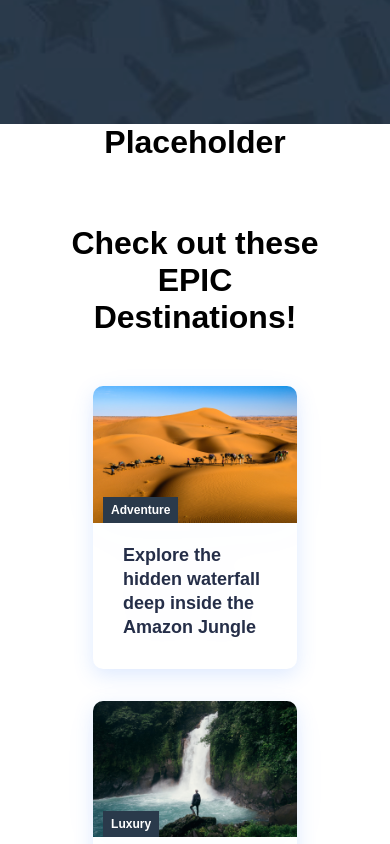
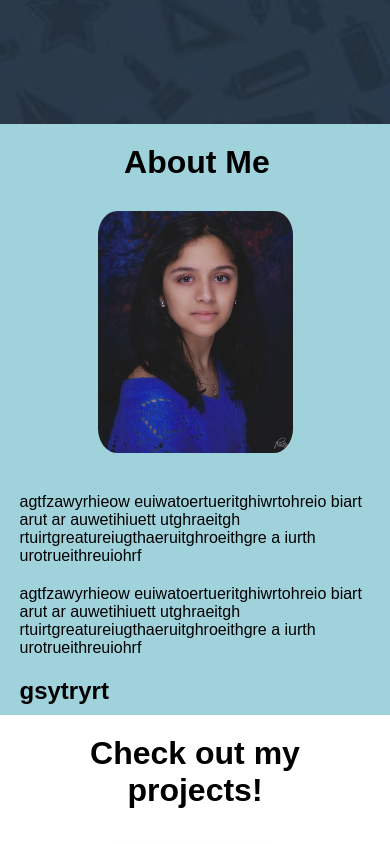
Before and after one commit to ndesh02/react-personal-website, a React (Create React App) app: page /resume in a window 390 px wide. Shown: the part 800-1644 px from the top of the page. Built offline with nearby package versions, Linux system fonts and the light colour scheme.

Commit message:
added project sections

```diff
--- a/src/App.js
+++ b/src/App.js
@@ -6,12 +6,14 @@ import Projects from './components/pages/Projects';
 import Resume from './components/pages/Resume'
 import Home from './components/pages/Home';
 import ContactMe from './components/pages/ContactMe';
+import ScrollToTop from './components/ScrollToTop';
 
 
 function App() {
   return (
     <>
       <Router>
+        <ScrollToTop/>
         <Navbar />
         <Switch>
           <Route path='/' exact component={Home} />
--- a/src/components/Cards.js
+++ b/src/components/Cards.js
@@ -6,7 +6,7 @@ import image8 from './img-8.jpg';
 function Cards() {
     return (
         <div className='cards'>
-      <h1>Check out these EPIC Destinations!</h1>
+      <h1>Check out my projects!</h1>
       <div className='cards__container'>
         <div className='cards__wrapper'>
           <ul className='cards__items' >
--- a/src/components/Navbar.css
+++ b/src/components/Navbar.css
@@ -114,6 +114,7 @@
     }
 
     .nav-links:hover {
+      border-bottom: #fff;
       background-color: #fff;
       color: #0b132b;
       border-radius: 0;
--- /dev/null
+++ b/src/components/ScrollToTop.js
@@ -0,0 +1,12 @@
+import { useEffect } from "react";
+import { useLocation } from "react-router-dom";
+
+export default function ScrollToTop() {
+  const { pathname } = useLocation();
+
+  useEffect(() => {
+    window.scrollTo(0, 0);
+  }, [pathname]);
+
+  return null;
+}
--- a/src/components/pages/Home.js
+++ b/src/components/pages/Home.js
@@ -4,12 +4,31 @@ import HeroSection from '../HeroSection';
 import Cards from '../Cards';
 import Footer from '../Footer';
 import './Pages.css';
+import picOfMe from './me.jpg';
+
 function Home() {
   return (
     <div>
         <HeroSection />
         <div className='about-me-container'>
-            <h1>Placeholder</h1>
+
+            <div className='about-me-body'>
+              <h1 id="about-me-title">About Me</h1>
+              <img src={picOfMe} alt="Neha Deshmukh" id='pic-of-me'/>
+              <p className='about-me-text'>
+                  agtfzawyrhieow euiwatoertueritghiwrtohreio biart arut ar
+                  auwetihiuett utghraeitgh rtuirtgreatureiugthaeruitghroeithgre
+                  a iurth urotrueithreuiohrf
+              </p>
+              <p className='about-me-text'>
+                  agtfzawyrhieow euiwatoertueritghiwrtohreio biart arut ar
+                  auwetihiuett utghraeitgh rtuirtgreatureiugthaeruitghroeithgre
+                  a iurth urotrueithreuiohrf
+              </p>
+              <h2 className='about-me-text'>gsytryrt</h2>
+
+            </div>
+
         </div>
         <Cards />
         <Footer />
--- a/src/components/pages/Pages.css
+++ b/src/components/pages/Pages.css
@@ -89,9 +89,30 @@ video {
   .btns .btn{
       margin: 6px;
   }
-  .fa-play-circle{
-      margin-left: 4px;
+  .about-me-container{
+    background-color: #a0d2db;
+    position: relative;
+    float: left;
+    width: 100%;
+    padding-bottom: 10px;
+    margin-bottom: 20px;
   }
+
+  .about-me-text{
+    margin-top: 20px;
+  }
+  #about-me-title{
+    padding-top: 20px;
+    padding-bottom: 10px;
+    padding-left: 1%;
+  }
+  #pic-of-me{
+    width: 20%;
+    margin: 20px;
+    border-radius: 10%;
+    float: left;
+  }
+
   @media screen and (max-width: 960px){
     .container > h1{
         color: #fff;
@@ -115,4 +136,17 @@ video {
     .btn {
         width: 100%;
     }
+    #pic-of-me{
+      clear:left;
+      width: 50%;
+      display: block;
+      margin-left: auto;
+      margin-right: auto;
+      float: none;
+    }
+    .about-me-text{
+      float: left;
+      padding-left: 5%;
+      padding-right: 5%;
+    }
   }
--- a/src/components/pages/Projects.css
+++ b/src/components/pages/Projects.css
@@ -1,10 +1,4 @@
-video {
-    object-fit: cover;
-    width: 100%;
-    height: 100%;
-    position: fixed;
-    z-index: -1;
-  }
+
 /* #0b132b
 #2a3a4b
 #3a506b
@@ -21,48 +15,58 @@ video {
     box-shadow: inset 0 0 0 1000px rgba(0, 0, 0, 0.2);
     object-fit: contain;
   }
+  .projects-list{
+    background-color: #a0d2db;
+    position: relative;
+    width: 100%;
+    min-height: fit-content;
+    overflow: hidden;
+  }
 
-  .projects-container > h1{
-      color: #fff;
-      font-size: 100px;
-      margin-top: -100px;
+  .project-text{
+    margin-top: 20px;
   }
-  .projects-container>p{
-      margin-top: 8px;
-      color: #fff;
-      font-size: 32px;
-      font-family: 'Trebuchet MS', 'Lucida Sans Unicode', 'Lucida Grande', 'Lucida Sans', Arial, sans-serif;
+  .project-title{
+    padding-top: 30px;
+    padding-bottom: 10px;
+    padding-left: 1%;
   }
-  .projects-btns{
-      margin-top: 32px;
+  .project-pic{
+    width: 20%;
+    margin: 20px;
+    border-radius: 5%;
+    float: left;
   }
-  .projects-btns .btn{
-      margin: 6px;
+  .projects-body{
+      height: 600px;
   }
-  .fa-play-circle{
-      margin-left: 4px;
+  #project-1{
+      background-color: #fff;
   }
+  #project-2{
+      background-color:#a0d2db;
+  }
+  #project-3{
+    background-color: #3a506b;
+}
   @media screen and (max-width: 960px){
-    .projects-container > h1{
-        color: #fff;
-        font-size: 70px;
-        margin-top: -150px;
+
+  }
+  @media screen and (max-width: 768px){
+    .project-pic{
+        clear:left;
+        width: 80%;
+        display: block;
+        margin-left: auto;
+        margin-right: auto;
+        float: none;
+    }
+    .project-text{
+        float: left;
+        padding-left: 5%;
+        padding-right: 5%;
+    }
+    .projects-body{
+        height: 1000px;
     }
   }
-  @media screen and (max-width: 768px){
-    .projects-container > h1{
-        color: #fff;
-        font-size: 50px;
-        margin-top: -100px;
-    }
-    .projects-container>p{
-        font-size: 30px;
-    }
-    .btn-mobile {
-        display: block;
-        text-decoration: none;
-    }
-    .btn {
-        width: 100%;
-    }
-  }
--- a/src/components/pages/Projects.js
+++ b/src/components/pages/Projects.js
@@ -2,6 +2,8 @@ import React from 'react';
 import '../../App.js';
 import './Pages.css';
 import Footer from '../Footer';
+import './Projects.css'
+import picOfMe from './me.jpg';
 
 export default function Products(){
     return(
@@ -9,8 +11,57 @@ export default function Products(){
         <div className='container' id='projects-container'>
         <h1 className='projects'>Projects</h1>
         </div>
-        <div className='body'>
-            Projects
+
+        <div className='projects-list'>
+
+            <div className='projects-body' id="project-1">
+              <h1 className="project-title">About Me</h1>
+              <img src={picOfMe} alt="Project 1" className='project-pic'/>
+              <p className='project-text'>
+                  agtfzawyrhieow euiwatoertueritghiwrtohreio biart arut ar
+                  auwetihiuett utghraeitgh rtuirtgreatureiugthaeruitghroeithgre
+                  a iurth urotrueithreuiohrf
+              </p>
+              <p className='project-text'>
+                  agtfzawyrhieow euiwatoertueritghiwrtohreio biart arut ar
+                  auwetihiuett utghraeitgh rtuirtgreatureiugthaeruitghroeithgre
+                  a iurth urotrueithreuiohrf
+              </p>
+              <h2 className='project-text'>gsytryrt</h2>
+            </div>
+
+            <div className='projects-body' id="project-2">
+              <h1 className="project-title">About Me</h1>
+              <img src={picOfMe} alt="Project 2"  className='project-pic'/>
+              <p className='project-text'>
+                  agtfzawyrhieow euiwatoertueritghiwrtohreio biart arut ar
+                  auwetihiuett utghraeitgh rtuirtgreatureiugthaeruitghroeithgre
+                  a iurth urotrueithreuiohrf
+              </p>
+              <p className='project-text'>
+                  agtfzawyrhieow euiwatoertueritghiwrtohreio biart arut ar
+                  auwetihiuett utghraeitgh rtuirtgreatureiugthaeruitghroeithgre
+                  a iurth urotrueithreuiohrf
+              </p>
+              <h2 className='project-text'>gsytryrt</h2>
+            </div>
+
+            <div className='projects-body' id="project-3">
+              <h1 className="project-title">About Me</h1>
+              <img src={picOfMe} alt="Project 3"  className='project-pic'/>
+              <p className='project-text'>
+                  agtfzawyrhieow euiwatoertueritghiwrtohreio biart arut ar
+                  auwetihiuett utghraeitgh rtuirtgreatureiugthaeruitghroeithgre
+                  a iurth urotrueithreuiohrf
+              </p>
+              <p className='project-text'>
+                  agtfzawyrhieow euiwatoertueritghiwrtohreio biart arut ar
+                  auwetihiuett utghraeitgh rtuirtgreatureiugthaeruitghroeithgre
+                  a iurth urotrueithreuiohrf
+              </p>
+              <h2 className='project-text'>gsytryrt</h2>
+            </div>
+
         </div>
         <Footer/>
     </div>
```
Also changed, not shown: src/components/pages/me.jpg (added).
